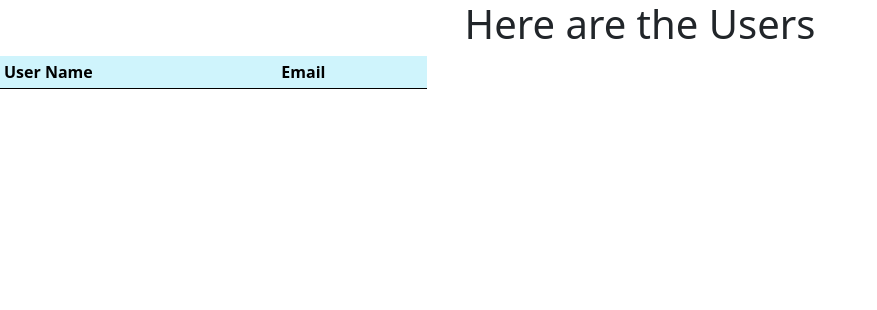
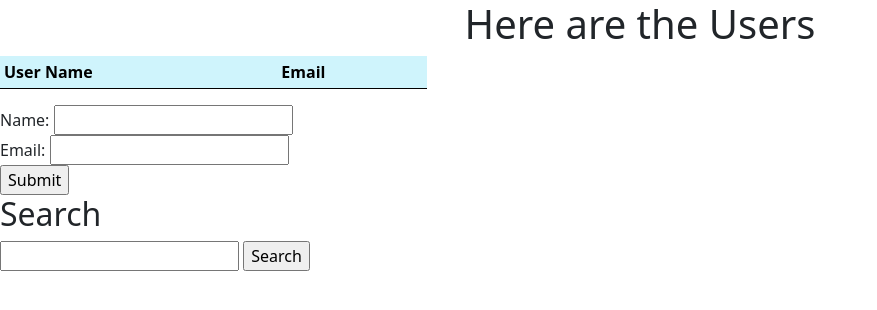
Before and after one commit to n3ndor/ajax, a Flask app: page / in a window 1280 px wide. Shown: the top 310 px of the page, without its empty margins (0-877 px from the left). Run offline with Flask 3, Linux system fonts and the light colour scheme; data that the repository does not hold is empty.

Commit message:
you can add new user, started with search

```diff
--- a/users_api/flask_app/__init__.py
+++ b/users_api/flask_app/__init__.py
@@ -1,5 +1,7 @@
 from flask import Flask
 from flask_cors import CORS
+import os
+print( os.environ.get("FLASK_APP_API_KEY") )
 
 app = Flask(__name__)
 CORS(app)
--- a/users_api/flask_app/controllers/users.py
+++ b/users_api/flask_app/controllers/users.py
@@ -1,5 +1,6 @@
 from flask_app.models.user import User
 from flask_app import app
+import os
 from flask import render_template, jsonify, request, redirect
 
 @app.route('/')
@@ -11,8 +12,21 @@ def index():
 def users():
     return jsonify(User.get_all_json())
 
-@app.route('/create/user',methods=['POST'])
+@app.route('/create/user', methods=['POST'])
 def create_user():
     print(request.form)
-    # write code to save it to our database . . .
-    return jsonify(message="Add a user!!!")
+    user_data = {
+        "user_name" : request.form["user_name"],
+        "email" : request.form["email"]
+    }
+    User.save(user_data)
+    return jsonify(User.get_all_json())
+
+@app.route('/searching', methods=['POST'])
+def search():
+    print(request.form['query'])
+    # now we inject the query into our string
+    r = requests.get(f"https:api.information.com/{os.environ.get('FLASK_API_KEY')}/search?={request.form['query']}")
+    # we must keep in line with JSON format.
+    # requests has a method to convert the data coming back into JSON.
+    return jsonify( r.json() )
--- a/users_api/flask_app/static/js/site.js
+++ b/users_api/flask_app/static/js/site.js
@@ -24,3 +24,31 @@ function getUsers() {
 
 }
 getUsers();
+
+var myForm = document.getElementById('myForm');
+myForm.onsubmit = function (e) {
+    // "e" is the js event happening when we submit the form.
+    // e.preventDefault() is a method that stops the default nature of javascript.
+    e.preventDefault();
+
+    // create FormData object from javascript and send it through a fetch post request.
+    var form = new FormData(myForm);
+
+    // this how we set up a post request and send the form data.
+    fetch("http://localhost:5000/create/user", { method: 'POST', body: form })
+        .then(response => response.json())
+        .then(data => {
+            console.log(data);
+            window.location.reload();
+        })
+        .catch(error => console.log(error))
+}
+
+function search(e) {
+    e.preventDefault();
+    var searchForm = document.getElementById('searchForm')
+    var form = new FormData(searchForm);
+    fetch('http://localhost:5000/search', { method: 'POST', body: form })
+        .then(res => res.json())
+        .then(data => console.log(data))
+}
--- a/users_api/flask_app/templates/index.html
+++ b/users_api/flask_app/templates/index.html
@@ -24,6 +24,22 @@
 
             </tbody>
         </table>
+        <form action='/new_destination' id='myForm' method='post'>
+            <label for="user_name">Name: </label>
+            <input type='text' name='user_name'>
+            <br>
+            <label for="email">Email: </label>
+            <input type='text' name='email'>
+            <br>
+            <input type='submit' id='submit_btn' value='Submit'>
+        </form>
+    </div>
+    <div class="col-4">
+        <form id="searchForm" onsubmit="search(event)" >
+            <h2>Search</h2>
+            <input type="text" name="query">
+            <input type="submit" value="Search" >
+        </form>
     </div>
 
 
```
Also changed, not shown: 3 other files.
